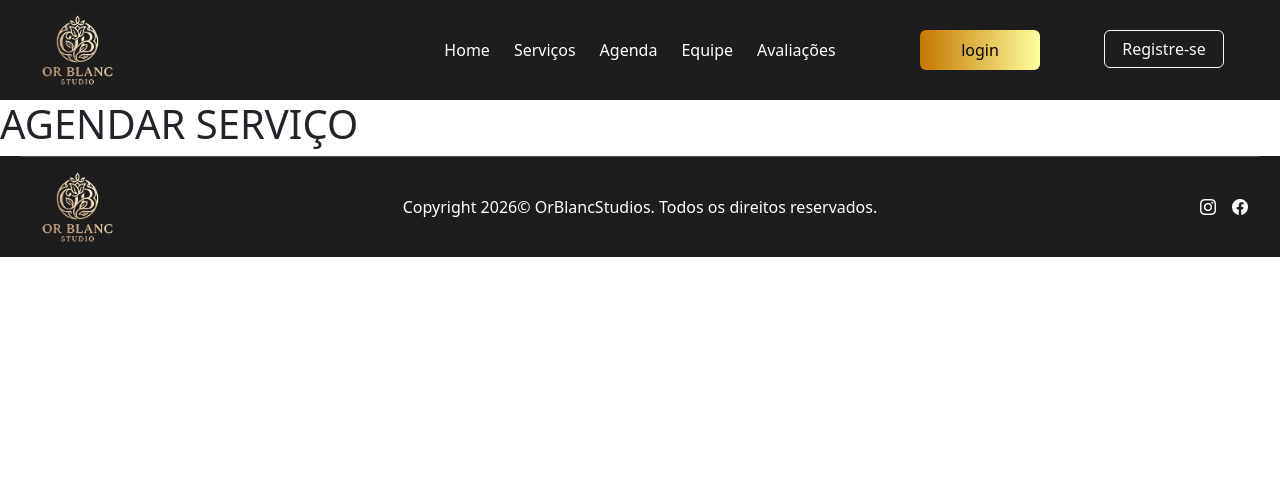
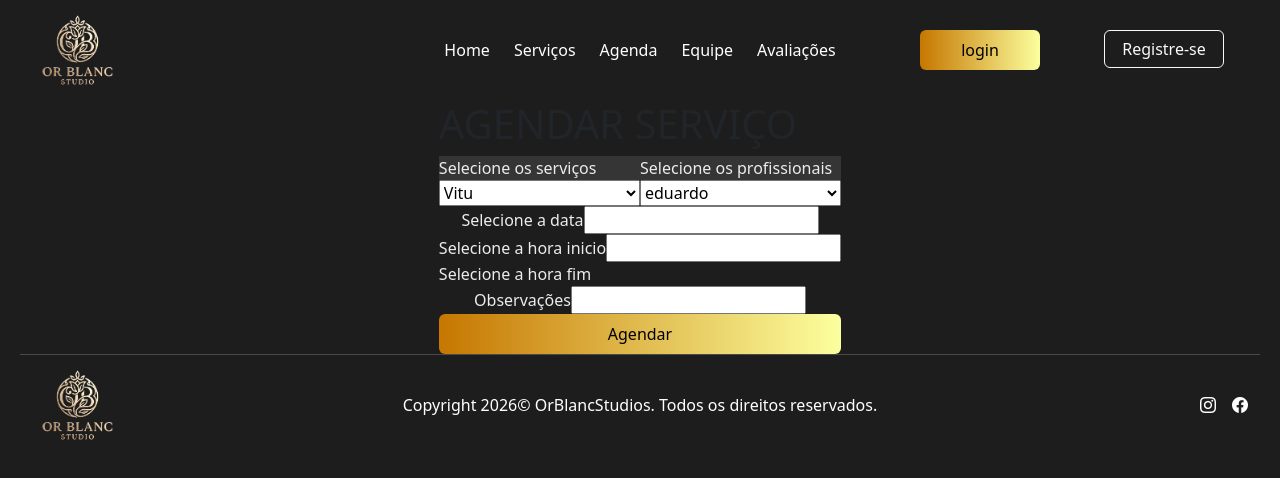
Before and after one commit to Eduardo-Bernal/Or-Blanc-Studio-Front, a Next.js app: page /agendar-servico in a window 1280 px wide. Shown: the top 478 px of the page. Built offline with nearby package versions, Linux system fonts and the light colour scheme.

Commit message:
tsx pronto só falta estilizar

```diff
--- a/src/pages/agendar-servico/agendar-servico.module.css
+++ b/src/pages/agendar-servico/agendar-servico.module.css
@@ -0,0 +1,26 @@
+#agendar_servico{
+    display: flex;
+    flex-direction: column;
+    align-items: center;
+}
+
+.formulario_servico{
+    display: flex;
+    flex-direction: column;
+    align-items: center;
+    color: var(--branco);
+}
+
+.div_profissionais_servico{
+    display: flex;
+    flex-direction: row;
+    justify-content: space-between;
+    background-color: var(--background);
+    width: 100%;
+}
+
+.div_profissionais_servico div{
+    display: flex;
+    flex-direction: column;
+    width: 100%;
+}
--- a/src/pages/agendar-servico/index.tsx
+++ b/src/pages/agendar-servico/index.tsx
@@ -1,6 +1,7 @@
 import styles from "@/pages/agendar-servico/agendar-servico.module.css"
 import Header from "../components/Header";
 import Footer from "../components/Footer";
+import ButtonGold from "../components/ButtonGold";
 
 const AgendarServico = () => {
     return(
@@ -10,7 +11,39 @@ const AgendarServico = () => {
                     <div className={`${styles.container_agendar} layout_guide`}>
                         <h1>AGENDAR SERVIÇO</h1>
                         <form action="post" className={styles.formulario_servico}>
+                            <div className={styles.div_profissionais_servico}>
+                                <div>
+                                    <label>Selecione os serviços</label>
+                                    <select name="" id="">
+                                        <option>Vitu</option>
+                                    </select>
+                                </div>
+                                <div>
+                                    <label>Selecione os profissionais</label>
+                                    <select name="" id="">
+                                        <option value="">eduardo</option>
+                                    </select>
+                                </div>
+                            </div>
+                            <div className={styles.div_data}>
+                                <label>Selecione a data</label>
+                                <input type="text" />
+                            </div>
+                            <div className={styles.div_hora_inicio_fim}>
+                                <div>
+                                    <label>Selecione a hora inicio</label>
+                                    <input type="text" />
+                                </div>
+                                <div>
+                                    <label>Selecione a hora fim</label>
+                                </div>
+                            </div>
+                            <div className={styles.div_observacoes}>
+                                <label>Observações</label>
+                                <input type="text" />
+                            </div>
 
+                            <ButtonGold value="Agendar"/>
                         </form>
                     </div>
                 </section>
--- a/src/styles/globals.css
+++ b/src/styles/globals.css
@@ -19,6 +19,7 @@ body,
 #__next {
   width: 100%;
   min-height: 100vh;
+  background-color: var(--preto-fundo);
 }
 
 html,
```
